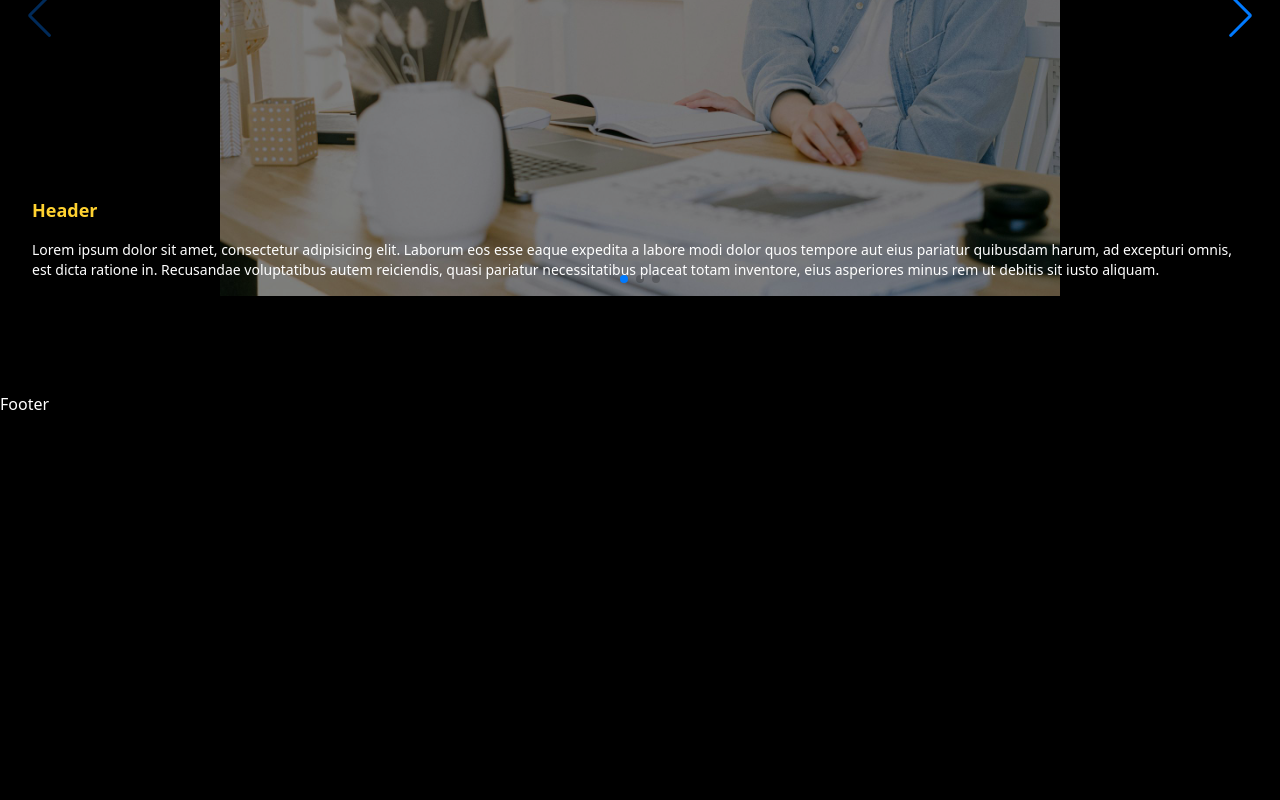
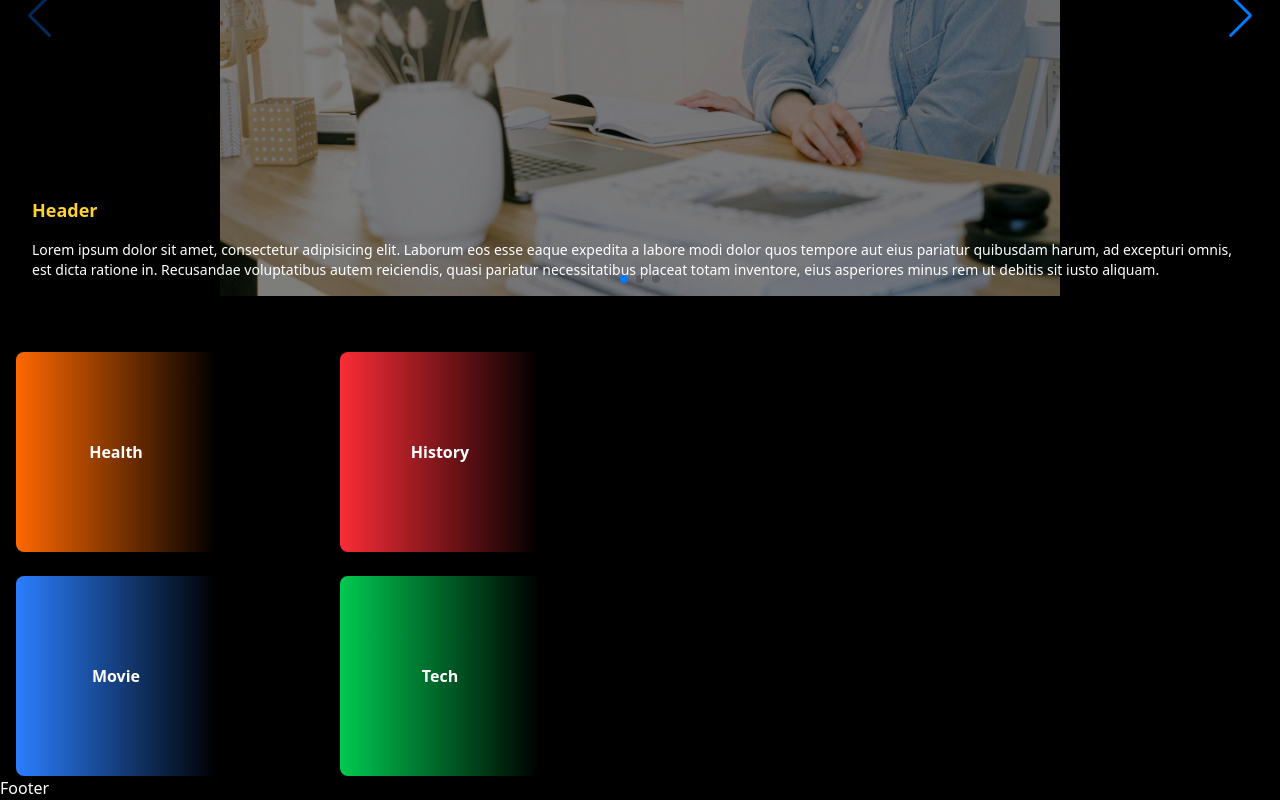
Before and after one commit to furkanarslan1/next_blog_app, a Next.js app: page / in a window 1280 px wide. Shown: the part 384-1184 px from the top of the page. Before the commit the page ends 800 px from the top, so only its background shows below. Built offline with nearby package versions, Linux system fonts and the light colour scheme.

Commit message:
feat: add categories section to home page

```diff
--- /dev/null
+++ b/src/app/(home)/components/Categories.tsx
@@ -0,0 +1,34 @@
+import Link from "next/link";
+import React from "react";
+
+export default function Categories() {
+  return (
+    <div className="grid grid-cols-2 gap-6">
+      <Link
+        href="/healt"
+        className="bg-gradient-to-r from-orange-500 orange-900 to-white-50 w-[200px] h-[200px] flex items-center justify-center font-bold rounded-md hover:from-orange-500 hover:to-orange-900 transition-colors duration-500"
+      >
+        Health
+      </Link>
+      <Link
+        href="/history"
+        className="bg-gradient-to-r from-red-500 red-900 to-white-50 w-[200px] h-[200px] flex items-center justify-center font-bold rounded-md hover:from-red-500 hover:to-red-900 transition-colors duration-500"
+      >
+        History
+      </Link>
+      <Link
+        href="/movie"
+        className="bg-gradient-to-r from-blue-500 blue-900 to-white-50 w-[200px] h-[200px] flex items-center justify-center font-bold rounded-md hover:from-blue-500 hover:to-blue-900 transition-colors duration-500"
+      >
+        Movie
+      </Link>
+
+      <Link
+        href="/tech"
+        className="bg-gradient-to-r from-green-500 green-900 to-white-50 w-[200px] h-[200px] flex items-center justify-center font-bold rounded-md hover:from-green-500 hover:to-green-900 transition-colors duration-500"
+      >
+        Tech
+      </Link>
+    </div>
+  );
+}
--- a/src/app/(home)/page.tsx
+++ b/src/app/(home)/page.tsx
@@ -1,9 +1,13 @@
+import Categories from "./components/Categories";
 import Swipper from "./components/Swipper";
 
 export default function Home() {
   return (
     <div className="max-w-7xl mx-auto px-4 ">
       <Swipper />
+      <div className="pt-14 grid grid-cols-2">
+        <Categories />
+      </div>
     </div>
   );
 }
```
